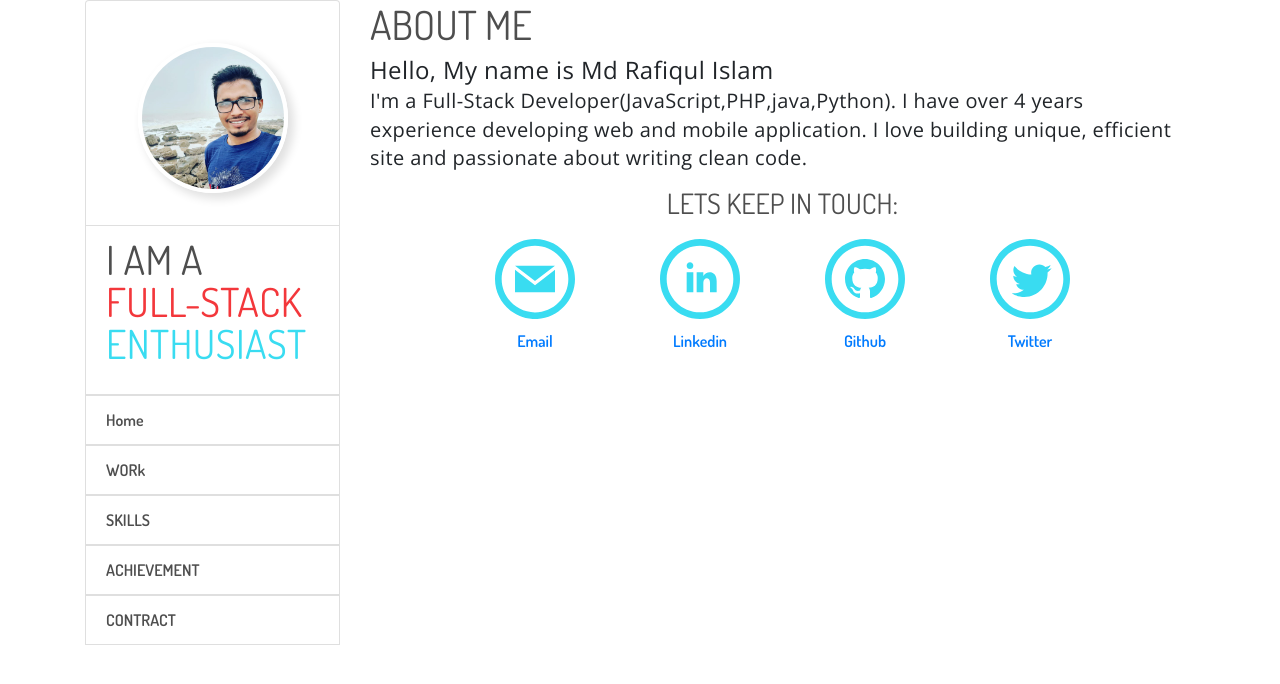
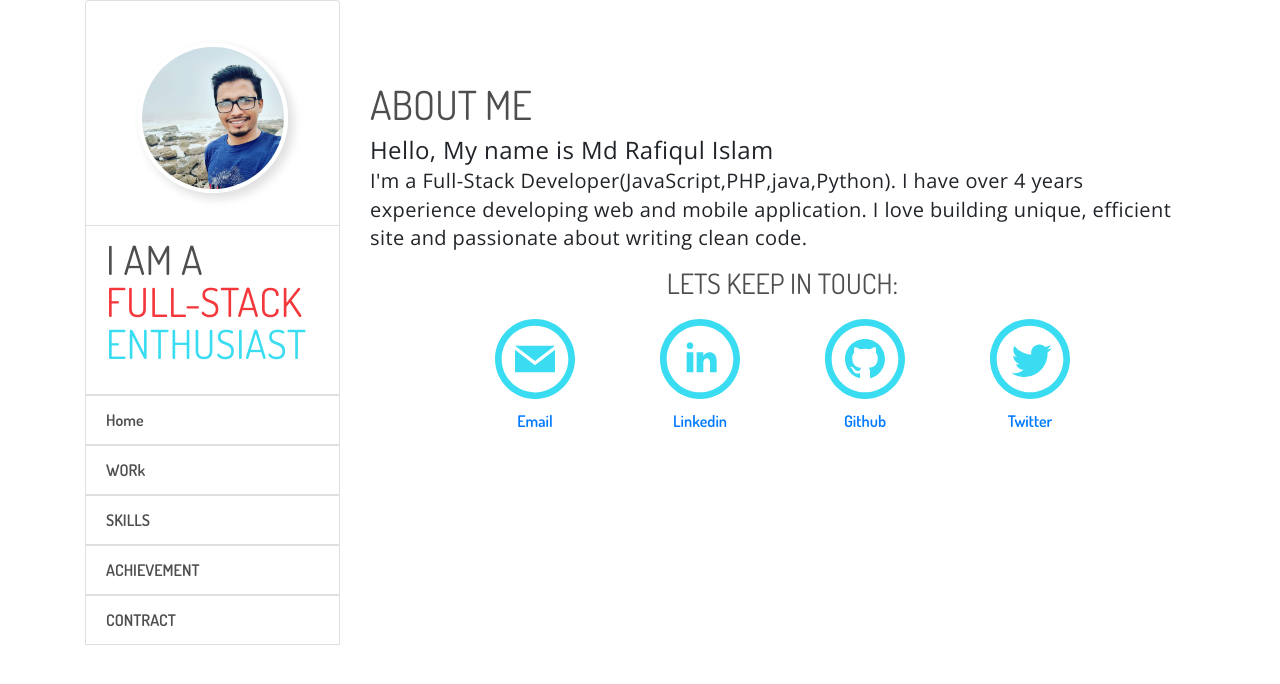
Before and after one commit to wubrafiq807/my-profile, a React (Create React App) app: page / in a window 1280 px wide. Shown: the top 684 px of the page. Built offline with nearby package versions, Linux system fonts and the light colour scheme.

Commit message:
style component modified

```diff
--- a/public/index.html
+++ b/public/index.html
@@ -3,7 +3,7 @@
   <head>
     <meta charset="utf-8" />
     <link rel="icon" href="%PUBLIC_URL%/favicon.ico" />
-    <meta name="viewport" content="width=device-width, initial-scale=1" />
+    <meta name="viewport" content="width=device-width, initial-scale=1.0" />
     <meta name="theme-color" content="#000000" />
     <meta
       name="description"
--- a/src/App.css
+++ b/src/App.css
@@ -12,7 +12,26 @@
 .secondary-color {
   color: #f3373b;
 }
-
+/* Desktops and laptops ----------- */
+@media only screen and (min-width: 1224px) {
+  .custom-content {
+    padding-top: 80px;
+  }
+}
+
+/* Large screens ----------- */
+@media only screen and (min-width: 1824px) {
+  .custom-content {
+    padding-top: 80px;
+  }
+}
+
+/* iPads (portrait and landscape) ----------- */
+@media only screen and (min-device-width: 768px) and (max-device-width: 1024px) {
+  .custom-content {
+    padding-top: 80px;
+  }
+}
 @media (prefers-reduced-motion: no-preference) {
   .App-logo {
     animation: App-logo-spin infinite 20s linear;
@@ -531,8 +550,8 @@ template {
 }
 
 html {
-  -webkit-box-sizing: border-box;
-  box-sizing: border-box;
+  -webkit-box-sizing: content-box;
+  box-sizing: content-box;
   font-size: 100%;
 }
 
@@ -3067,8 +3086,8 @@ a:active {
 }
 
 * {
-  -webkit-box-sizing: border-box;
-  box-sizing: border-box;
+  -webkit-box-sizing: content-box;
+  box-sizing: content-box;
 }
 
 .main-content {
@@ -3079,3 +3098,8 @@ a:active {
     padding-top: 75px;
   }
 }
+*,
+::after,
+::before {
+  box-sizing: content-box;
+}
--- a/src/App.js
+++ b/src/App.js
@@ -21,7 +21,7 @@ function App() {
             <Col lg="3">
               <SideNavPage />
             </Col>
-            <Col>
+            <Col className="custom-content">
               <Switch>
                 <Route path="/" exact component={Home} />
                 <Route exact path="/work" component={Work} />
```
